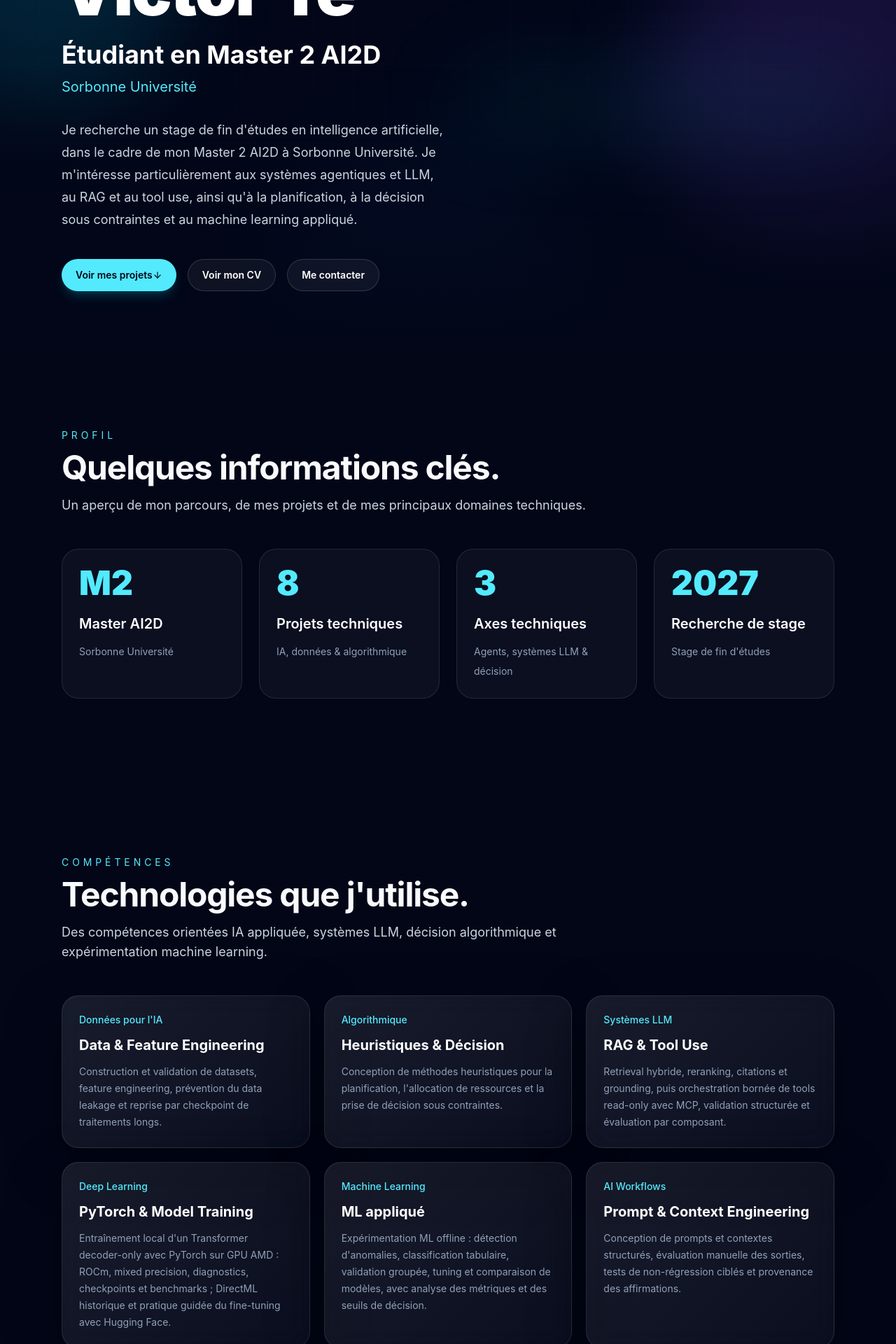
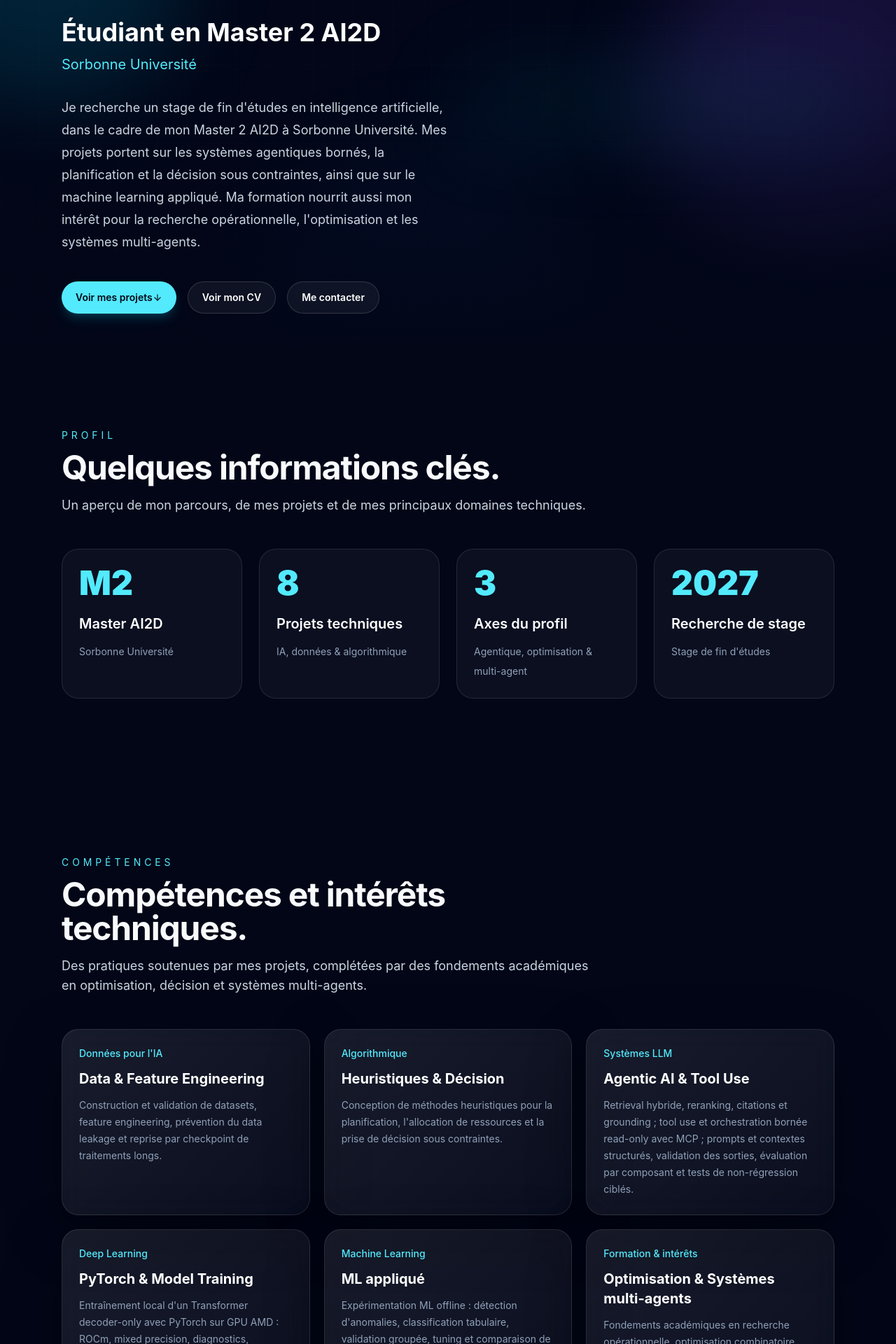
Before and after one commit to Driw0x/Driw0x.github.io, a React (Vite) app: page / in a window 1280 px wide. Shown: the part 300-2220 px from the top of the page at 70% size. Built offline with nearby package versions, Linux system fonts and the light colour scheme.

Commit message:
feat: update skills card

```diff
--- a/index.html
+++ b/index.html
@@ -3,7 +3,7 @@
   <head>
     <meta charset="UTF-8" />
     <meta name="viewport" content="width=device-width, initial-scale=1.0" />
-    <meta name="description" content="Portfolio de Victor Ye - Étudiant en Intelligence Artificielle et développeur." />
+    <meta name="description" content="Portfolio de Victor Ye, étudiant en Master 2 AI2D : IA agentique, planification, optimisation, décision et systèmes multi-agents." />
     <title>Victor Ye | Portfolio</title>
   </head>
   <body>
--- a/src/components/sections/About.tsx
+++ b/src/components/sections/About.tsx
@@ -16,8 +16,8 @@ const stats = [
   },
   {
     value: "3",
-    label: "Axes techniques",
-    description: "Agents, systèmes LLM & décision",
+    label: "Axes du profil",
+    description: "Agentique, optimisation & multi-agent",
   },
   {
     value: "2027",
--- a/src/components/sections/Hero.tsx
+++ b/src/components/sections/Hero.tsx
@@ -33,7 +33,7 @@ export default function Hero() {
             </div>
 
             <p className="mt-8 max-w-3xl text-lg leading-8 text-slate-300">
-              Je recherche un stage de fin d'études en intelligence artificielle, dans le cadre de mon Master 2 AI2D à Sorbonne Université. Je m'intéresse particulièrement aux systèmes agentiques et LLM, au RAG et au tool use, ainsi qu'à la planification, à la décision sous contraintes et au machine learning appliqué.
+              Je recherche un stage de fin d'études en intelligence artificielle, dans le cadre de mon Master 2 AI2D à Sorbonne Université. Mes projets portent sur les systèmes agentiques bornés, la planification et la décision sous contraintes, ainsi que sur le machine learning appliqué. Ma formation nourrit aussi mon intérêt pour la recherche opérationnelle, l'optimisation et les systèmes multi-agents.
             </p>
 
             <div className="mt-10 flex flex-wrap gap-4">
--- a/src/components/sections/Projects.tsx
+++ b/src/components/sections/Projects.tsx
@@ -10,7 +10,7 @@ export default function Projects() {
         <SectionTitle
           eyebrow="Projets"
           title="Quelques projets techniques."
-          description="Une sélection de projets autour des agents, des systèmes LLM, de la décision algorithmique et du machine learning appliqué."
+          description="Une sélection de projets montrant des systèmes agentiques bornés, de la planification heuristique et du machine learning appliqué."
         />
 
         <div className="mt-12 grid gap-6 md:grid-cols-3">
--- a/src/components/sections/Skills.tsx
+++ b/src/components/sections/Skills.tsx
@@ -9,8 +9,8 @@ function Skills() {
       <Container>
         <SectionTitle
           eyebrow="Compétences"
-          title="Technologies que j'utilise."
-          description="Des compétences orientées IA appliquée, systèmes LLM, décision algorithmique et expérimentation machine learning."
+          title="Compétences et intérêts techniques."
+          description="Des pratiques soutenues par mes projets, complétées par des fondements académiques en optimisation, décision et systèmes multi-agents."
         />
 
         <div className="mt-12 grid gap-5 sm:grid-cols-2 lg:grid-cols-3">
--- a/src/data/skills.ts
+++ b/src/data/skills.ts
@@ -17,9 +17,9 @@ export const skills: Skill[] = [
 
   {
     category: "Systèmes LLM",
-    title: "RAG & Tool Use",
+    title: "Agentic AI & Tool Use",
     description:
-      "Retrieval hybride, reranking, citations et grounding, puis orchestration bornée de tools read-only avec MCP, validation structurée et évaluation par composant.",
+      "Retrieval hybride, reranking, citations et grounding ; tool use et orchestration bornée read-only avec MCP ; prompts et contextes structurés, validation des sorties, évaluation par composant et tests de non-régression ciblés.",
   },
 
   {
@@ -37,9 +37,9 @@ export const skills: Skill[] = [
   },
 
   {
-    category: "AI Workflows",
-    title: "Prompt & Context Engineering",
+    category: "Formation & intérêts",
+    title: "Optimisation & Systèmes multi-agents",
     description:
-      "Conception de prompts et contextes structurés, évaluation manuelle des sorties, tests de non-régression ciblés et provenance des affirmations.",
+      "Fondements académiques en recherche opérationnelle, optimisation combinatoire, décision, simulation et systèmes multi-agents. Domaines d'intérêt en cours d'approfondissement, distincts des compétences démontrées par les projets.",
   },
 ];
```
Also changed, not shown: 1 other file (tests, documents, lock files or other folders).
